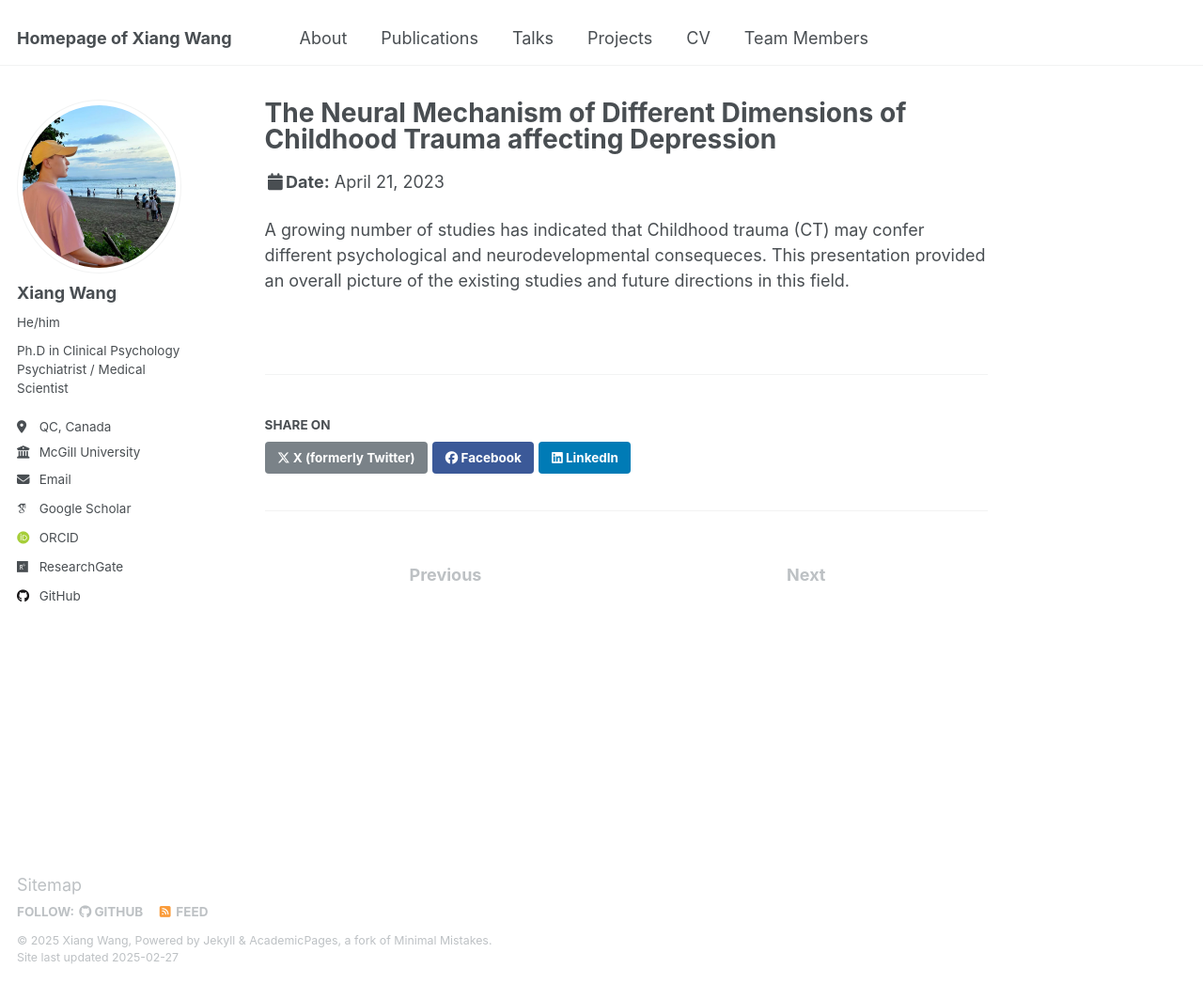
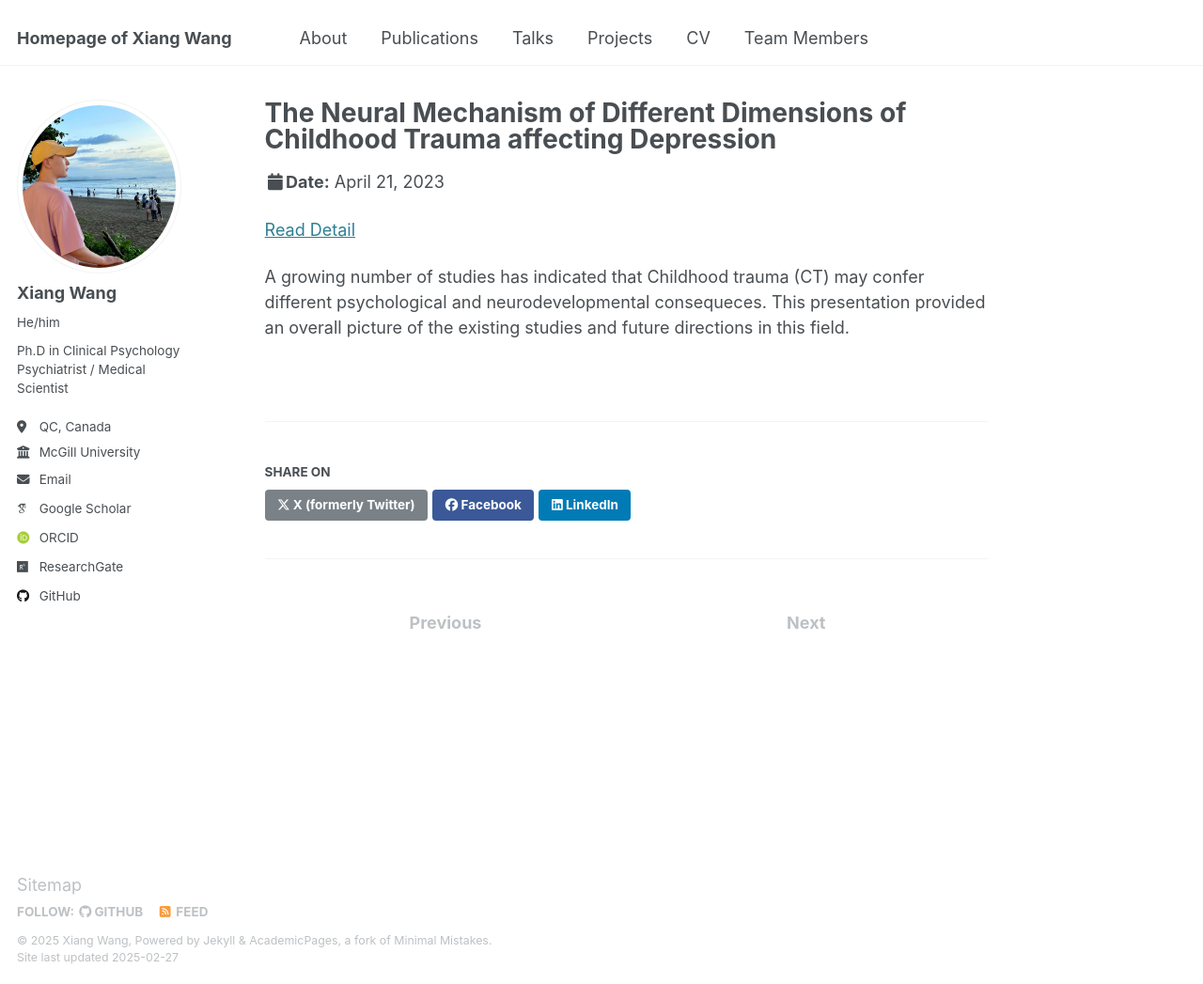
Before and after one commit to Xiang-Wangs/xiang-wangs.github.io, a Jekyll site: the page built from _talks/2023-04-21-presentation-Douglas.md, in a window 1280 px wide and 1047 px high. Shown: the whole window at 94% size. Built offline with Jekyll 4.4.1, drawn with Linux system fonts in a browser that asks for light colours; some web fonts are replaced.

Commit message:
Update 2023-04-21-presentation-Douglas.md

```diff
--- a/_talks/2023-04-21-presentation-Douglas.md
+++ b/_talks/2023-04-21-presentation-Douglas.md
@@ -7,6 +7,7 @@ venue: "Douglas Day"
 date: 2023-04-21
 location: "Montreal, Quebec, CA"
 ---
+[Read Detail](/talks/2023-04-21-presentation-Douglas)
 
 A growing number of studies has indicated that Childhood trauma (CT) may confer different psychological and neurodevelopmental consequeces.
 This presentation provided an overall picture of the existing studies and future directions in this field.
```
